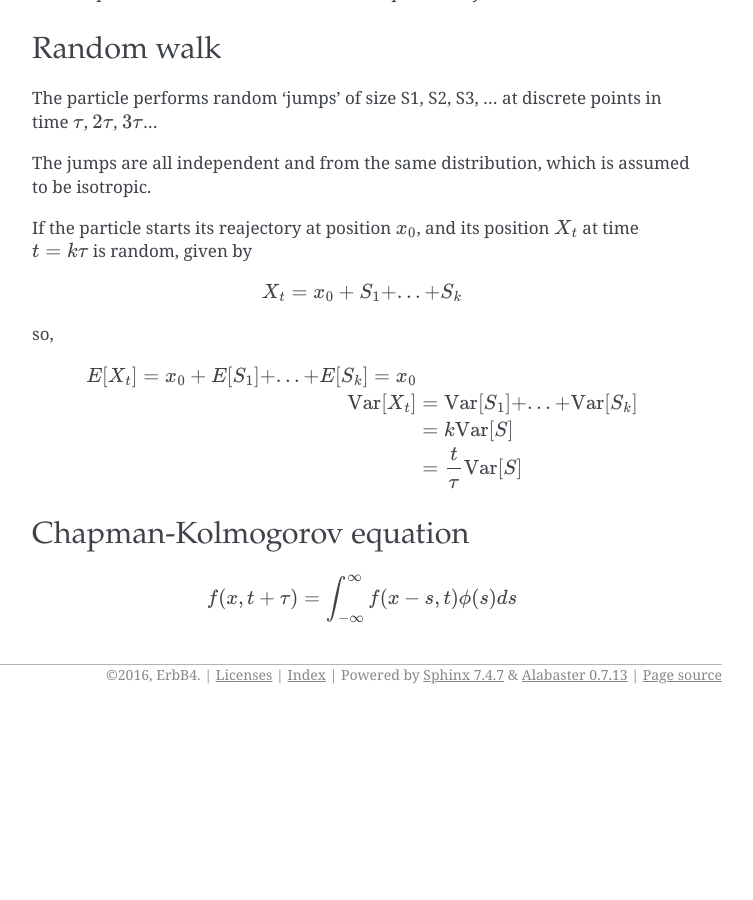
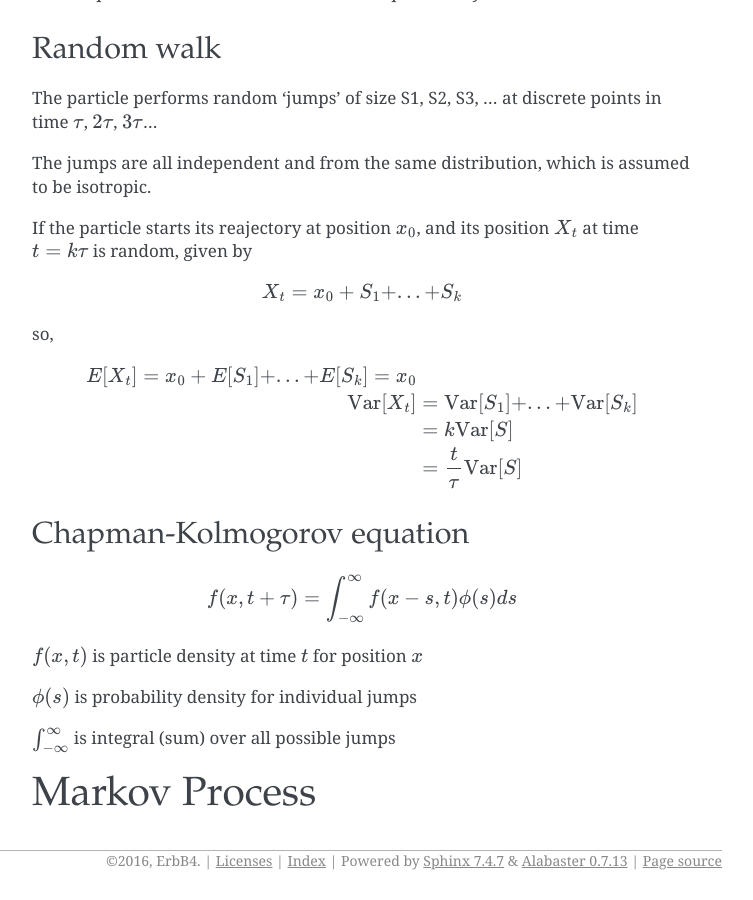
Before and after one commit to Quantumgame/Computational-Neuroscience, a Sphinx documentation site: the page built from docs/notes/MM.rst, in a window 1280 px wide and 900 px high, scrolled down 16438 px. Shown: the whole window, without its empty margins (388-1141 px from the left). Built offline with Sphinx 7.4.7, drawn with Linux system fonts in a browser that asks for light colours; nearby versions of some CDN libraries; formulas are drawn with MathJax 3; before the commit the page ends 17152 px from its top, so only the background shows below that.

Commit message:
random walk

```diff
--- a/docs/notes/MM.rst
+++ b/docs/notes/MM.rst
@@ -735,3 +735,15 @@ Chapman-Kolmogorov equation
 
 .. math::
    f(x,t+\tau)=\int_{-\infty}^{\infty}f(x-s,t)\phi(s)ds
+
+
+:math:`f(x,t)` is particle density at time :math:`t` for position :math:`x`
+
+:math:`\phi(s)` is probability density for individual jumps
+
+:math:`\int_{-\infty}^{\infty}` is integral (sum) over all possible jumps
+
+
+
+Markov Process
+=======================
```
